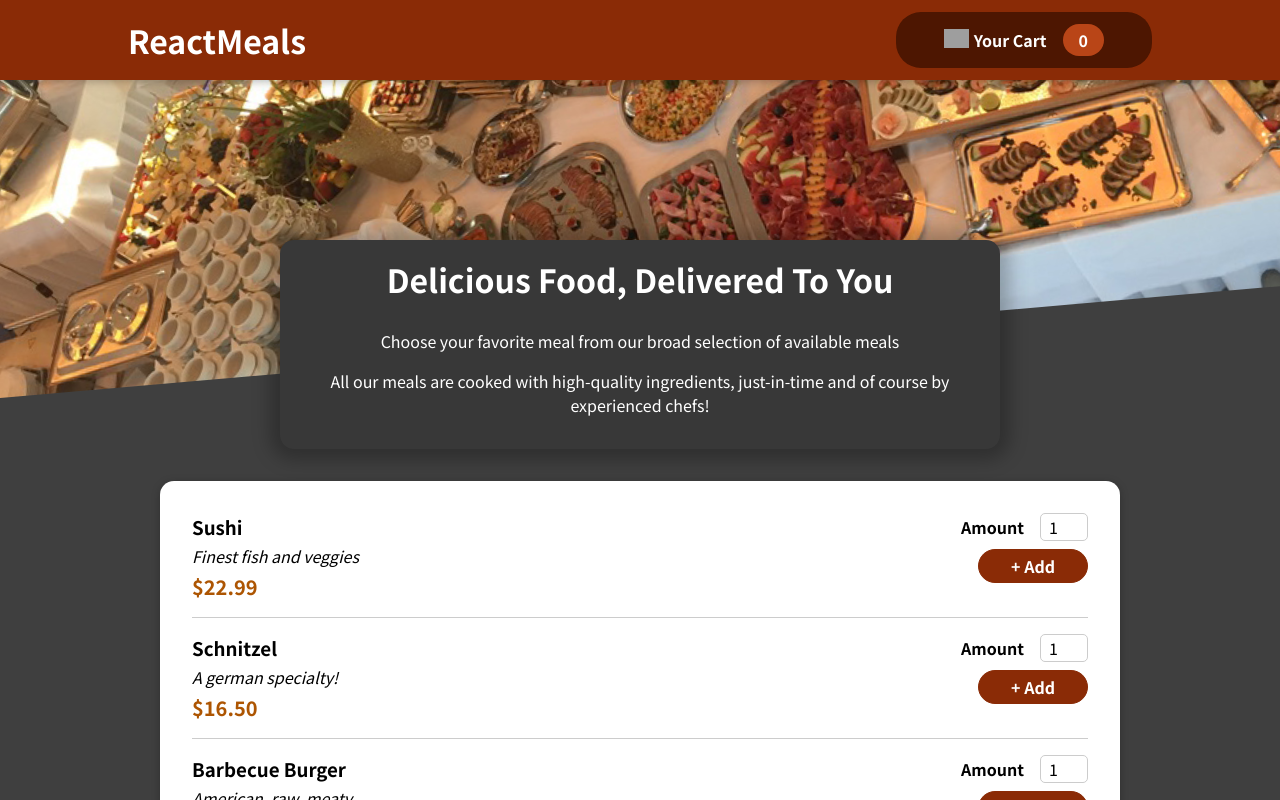
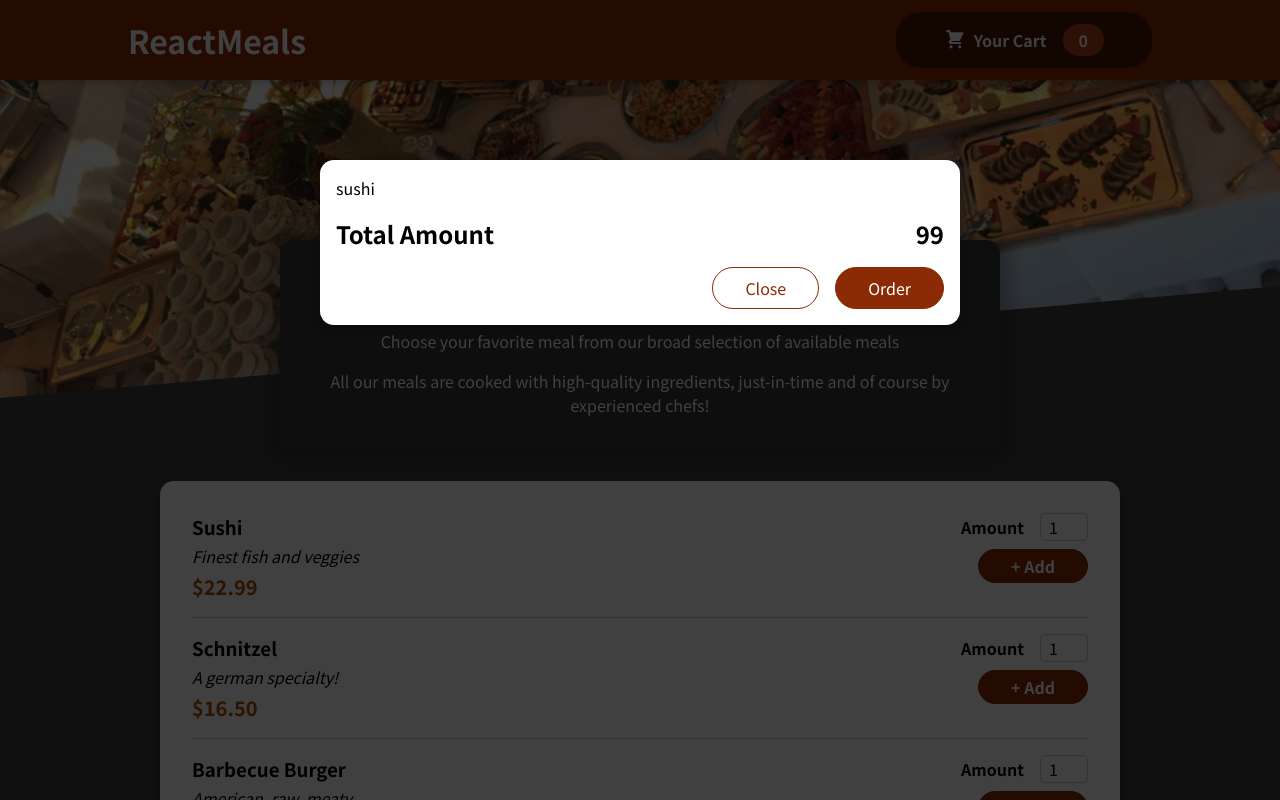
Before and after one commit to apoorvnema/restaurant-website-react, a React (Create React App) app: page / in a window 1280 px wide. Shown: the top 800 px of the page. Built offline with nearby package versions, Linux system fonts and the light colour scheme; grey boxes are pictures that could not be loaded.

Commit message:
[NEW]: Added Cart

```diff
--- a/public/index.html
+++ b/public/index.html
@@ -28,6 +28,7 @@
   </head>
   <body>
     <noscript>You need to enable JavaScript to run this app.</noscript>
+    <div id="overlays"></div>
     <div id="root"></div>
     <!--
       This HTML file is a template.
--- a/src/App.js
+++ b/src/App.js
@@ -1,10 +1,12 @@
 import React from 'react';
 import Header from "./components/Layout/Header";
 import Meals from './components/Meals/Meals';
+import Cart from './components/Cart/Cart';
 
 function App() {
   return (
     <>
+      <Cart />
       <Header />
       <main>
         <Meals />
--- /dev/null
+++ b/src/components/Cart/Cart.js
@@ -0,0 +1,30 @@
+import Modal from '../UI/Modal';
+import classes from './Cart.module.css'
+
+const Cart = (props) => {
+  const cartItems = (
+    <ul className={classes['cart-items']}>
+
+      {[{ id: "c1", name: "sushi", amount: "2", price: "12.99" }].map(
+        (item) => (
+          <li>{item.name}</li>
+        )
+      )}
+    </ul>
+  );
+  return (
+    <Modal>
+      {cartItems}
+      <div className={classes.total}>
+        <span>Total Amount</span>
+        <span>99</span>
+      </div>
+      <div className={classes.actions}>
+        <button className={classes['button--alt']}>Close</button>
+        <button className={classes.button}>Order</button>
+      </div>
+    </Modal>
+  );
+};
+
+export default Cart;
--- /dev/null
+++ b/src/components/Cart/Cart.module.css
@@ -0,0 +1,48 @@
+.cart-items {
+    list-style: none;
+    margin: 0;
+    padding: 0;
+}
+
+.total {
+    display: flex;
+    justify-content: space-between;
+    align-items: center;
+    font-weight: bold;
+    font-size: 1.5rem;
+    margin: 1rem 0;
+}
+
+.actions {
+    text-align: right;
+}
+
+.actions button {
+    font: inherit;
+    cursor: pointer;
+    background-color: transparent;
+    border: 1px solid #8a2b06;
+    padding: 0.5rem 2rem;
+    border-radius: 25px;
+    margin-left: 1rem;
+}
+
+.actions button:hover,
+.actions button:active {
+    background-color: #5a1a01;
+    border-color: #5a1a01;
+    color: white;
+}
+
+.actions .button--alt {
+    color: #8a2b06;
+}
+
+.actions .button {
+    background-color: #8a2b06;
+    color: white;
+}
+
+.name {
+    border-bottom: px solid #5a1a01;
+}
--- /dev/null
+++ b/src/components/Cart/CartIcon.js
@@ -0,0 +1,13 @@
+const CartIcon = () => {
+    return (
+        <svg
+            xmlns='http://www.w3.org/2000/svg'
+            viewBox='0 0 20 20'
+            fill='currentColor'
+        >
+            <path d='M3 1a1 1 0 000 2h1.22l.305 1.222a.997.997 0 00.01.042l1.358 5.43-.893.892C3.74 11.846 4.632 14 6.414 14H15a1 1 0 000-2H6.414l1-1H14a1 1 0 00.894-.553l3-6A1 1 0 0017 3H6.28l-.31-1.243A1 1 0 005 1H3zM16 16.5a1.5 1.5 0 11-3 0 1.5 1.5 0 013 0zM6.5 18a1.5 1.5 0 100-3 1.5 1.5 0 000 3z' />
+        </svg>
+    );
+};
+
+export default CartIcon;
--- a/src/components/Layout/HeaderCartButton.js
+++ b/src/components/Layout/HeaderCartButton.js
@@ -1,12 +1,12 @@
 import React from 'react'
-import cartIcon from '../../assets/cartIcon.svg'
 import classes from './HeaderCartButton.module.css'
+import CartIcon from '../Cart/CartIcon'
 
 const HeaderCartButton = (props) => {
     return (
         <button className={classes.button}>
             <span className={classes.icon}>
-            <img style={{width:25}} src={cartIcon} alt="Cart" />
+            <CartIcon />
             </span>
             <span>Your Cart</span>
             <span className={classes.badge}>
--- a/src/components/Meals/MealItem/MealItemForm.js
+++ b/src/components/Meals/MealItem/MealItemForm.js
@@ -6,7 +6,7 @@
   return (
     <form className={classes.form}>
         <Input label="Amount" input={{
-            id: 'amount',
+            id: 'amount' + props.id,
             type: 'number',
             min: '1',
             max: '5',
--- /dev/null
+++ b/src/components/UI/Modal.js
@@ -0,0 +1,32 @@
+import React from 'react'
+import ReactDOM from 'react-dom'
+import classes from './Modal.module.css'
+
+const Backdrop = props => {
+  return (
+    <div className={classes.backdrop}/>
+  )
+}
+
+const ModalOverlay = props => {
+  return (
+    <div className={classes.modal}>
+      <div className={classes.content}>{props.children}</div>
+    </div>
+  )
+}
+
+const portalElement = document.getElementById("overlays")
+
+const Modal = props => {
+  return (
+    <>
+      {ReactDOM.createPortal(<Backdrop/>,portalElement)}
+      {ReactDOM.createPortal(<ModalOverlay>{props.children}</ModalOverlay>,portalElement)}
+    </>
+  )
+}
+
+Modal.propTypes = {}
+
+export default Modal
--- /dev/null
+++ b/src/components/UI/Modal.module.css
@@ -0,0 +1,41 @@
+.backdrop {
+    position: fixed;
+    top: 0;
+    left: 0;
+    width: 100%;
+    height: 100vh;
+    z-index: 20;
+    background-color: rgba(0, 0, 0, 0.75);
+}
+
+.modal {
+    position: fixed;
+    top: 20vh;
+    left: 5%;
+    width: 90%;
+    background-color: white;
+    padding: 1rem;
+    border-radius: 14px;
+    box-shadow: 0 2px 8px rgba(0, 0, 0, 0.25);
+    z-index: 30;
+    animation: slide-down 300ms ease-out forwards;
+}
+
+@media (min-width: 768px) {
+    .modal {
+        width: 40rem;
+        left: calc(50% - 20rem);
+    }
+}
+
+@keyframes slide-down {
+    from {
+        opacity: 0;
+        transform: translateY(-3rem);
+    }
+
+    to {
+        opacity: 1;
+        transform: translateY(0);
+    }
+}
```
